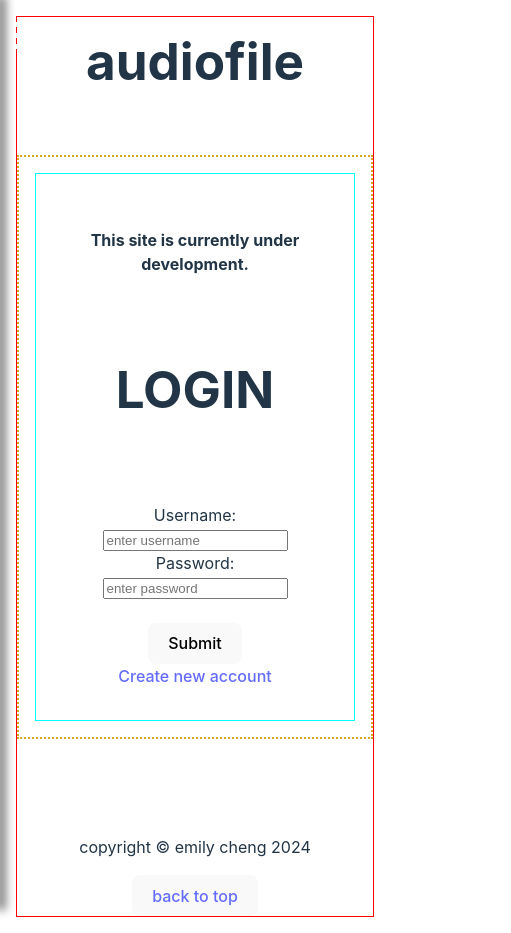
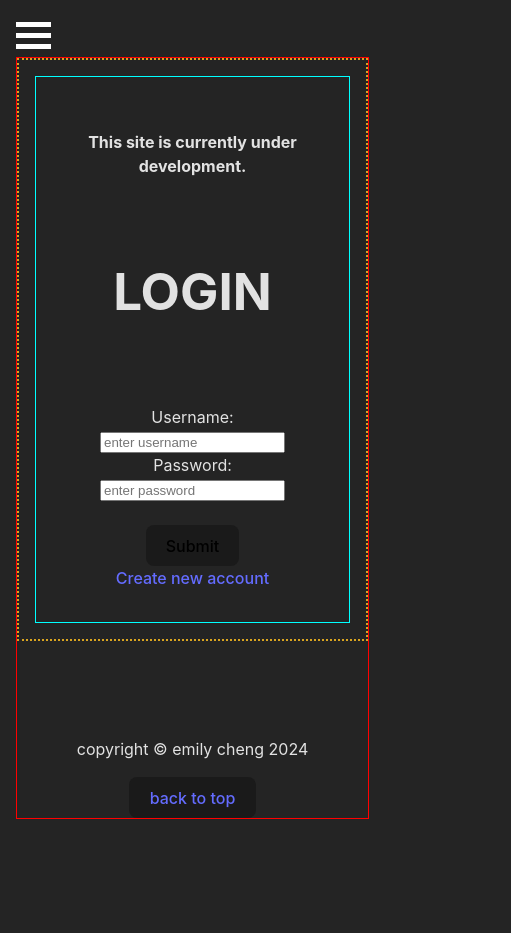
Before and after one commit to echeng0123/audiofile, a React (Vite) app in the folder client/: page / in a window 390 px wide. Shown: the whole page, 511 px wide, since content can reach past the window. After the commit the page ends 860 px from the top, so only its background shows below. Built offline with nearby package versions, Linux system fonts and the light colour scheme; no server answers.

Commit message:
all mobile framework styling complete; need actual visdev design

```diff
--- a/client/src/App.jsx
+++ b/client/src/App.jsx
@@ -28,7 +28,6 @@ function App() {
 
 	return (
 		<section id="app-container">
-			<h1 id="main-logo">audiofile</h1>
 			<NavBar token={token} userId={userId} />
 			{/* {!isMobile && <NavBar token={token} userId={userId} />} */}
 			{/* {isMobile && <MobileSideNav token={token} />} */}
--- a/client/src/components/MobileSideNav.jsx
+++ b/client/src/components/MobileSideNav.jsx
@@ -29,6 +29,7 @@ export default function MobileSideNav({ token }) {
 
 	return (
 		<div>
+			<h1 id="main-logo">audiofile</h1>
 			<div
 				id="buttonX"
 				className="container"
@@ -38,7 +39,6 @@ export default function MobileSideNav({ token }) {
 				<div className="bar2"></div>
 				<div className="bar3"></div>
 			</div>
-
 			<div id="mySidenav" className="sidenav">
 				<a href="/">home</a>
 				<a href="/search">search</a>
--- a/client/src/index.css
+++ b/client/src/index.css
@@ -11,6 +11,15 @@
   text-rendering: optimizeLegibility;
   -webkit-font-smoothing: antialiased;
   -moz-osx-font-smoothing: grayscale;
+
+  text-align: center;
+}
+
+#mySidenav, #main-logo{
+    display: grid;
+    visibility: hidden;
+    height: 0;
+    width: 0;
 }
 
 a {
@@ -24,10 +33,15 @@ a:hover {
 
 body {
   margin: 0;
-  display: flex;
+  display: grid;
   place-items: center;
   min-width: 320px;
   min-height: 100vh;
+}
+
+#footer-container{
+    display: grid;
+    place-content: center;
 }
 
 h1 {
@@ -54,24 +68,15 @@ button:focus-visible {
   outline: 4px auto -webkit-focus-ring-color;
 }
 
-@media (prefers-color-scheme: light) {
-  :root {
-    color: #213547;
-    background-color: #ffffff;
-  }
-  a:hover {
-    color: #747bff;
-  }
-  button {
-    background-color: #f9f9f9;
-  }
-}
 
 /* CONTAINERS -------------------------- */
 #app-container {
     border: 1px solid red;
-    width: auto;
-    height: auto;
+    width: 90dvw;
+    /* height: 90dvh; */
+    display: grid;
+    justify-content: center;
+    align-content: space-between;
 }
 
 #main-section-container{
@@ -87,10 +92,14 @@ button:focus-visible {
 }
 
 #navbar-container{
+    position: absolute;
+    top: 0;
+    /* right: 25dvw; */
     border: 1px solid rgb(11, 255, 11);
     margin: 1rem;
     padding: 1rem;
     display: flex;
+    width: 85%;
     justify-content: space-between;
 }
 
@@ -258,12 +267,24 @@ button:focus-visible {
     border: 2px solid rgb(11, 255, 11);
     display: flex;
     flex-wrap: wrap;
-    justify-content: space-between;
+    place-content: space-evenly;
+    place-items: center;
 }
 
 .profile-album-art{
     width: 20dvw;
-    margin: 0 1rem;
+    margin: 1rem;
+}
+
+.recent-activity-item{
+    max-width: 30dvw;
+    display: inline;
+    place-content: center;
+    text-align: center;
+}
+
+.profile-album-art{
+    align-items: flex-start;
 }
 
 /* PROFILE END --------------------------- */
@@ -535,8 +556,10 @@ button:focus-visible {
 
     #main-logo{
         padding: 0;
-        margin: 1rem 0 0 0;
-        text-align: center;
+        margin: 0;
+        position: absolute;
+        top: 1rem;
+        right: 25vw;
     }
 
     /* SIDEBAR STYLING START --------------------------------- */
```
